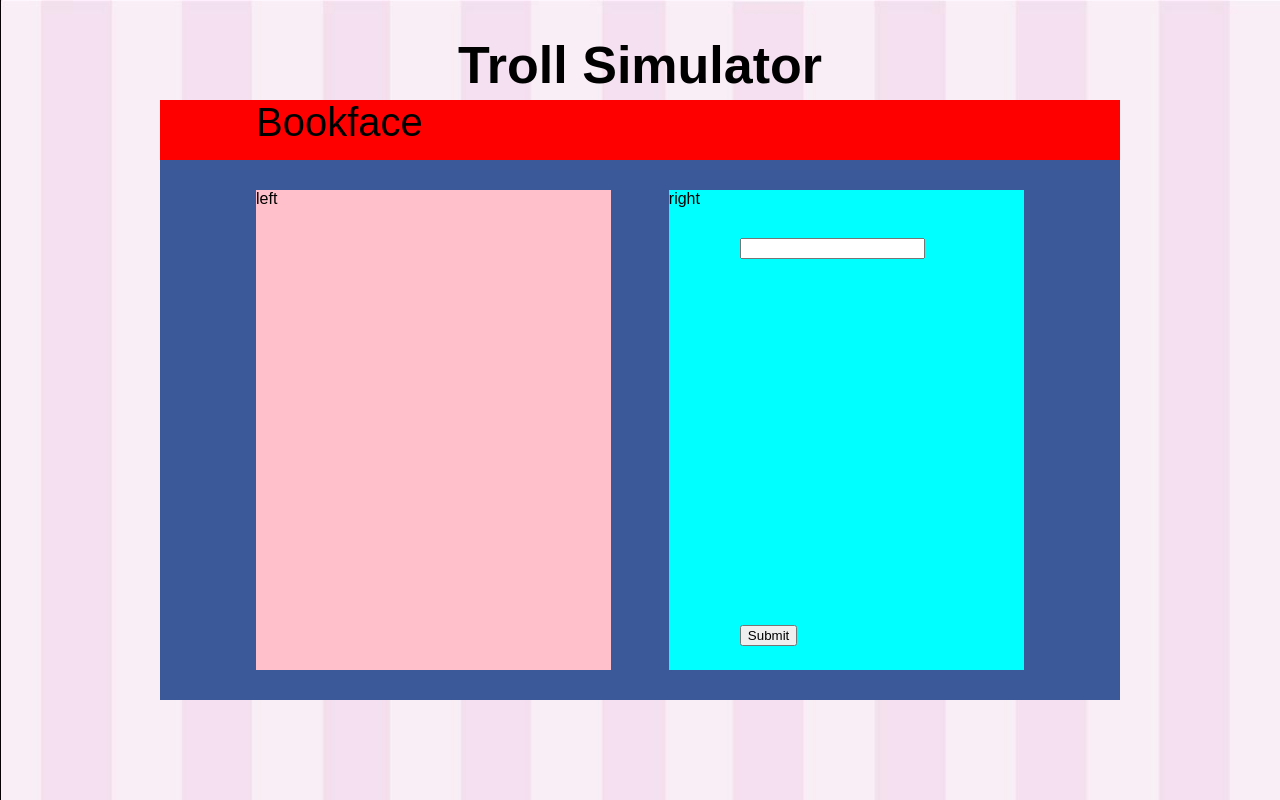
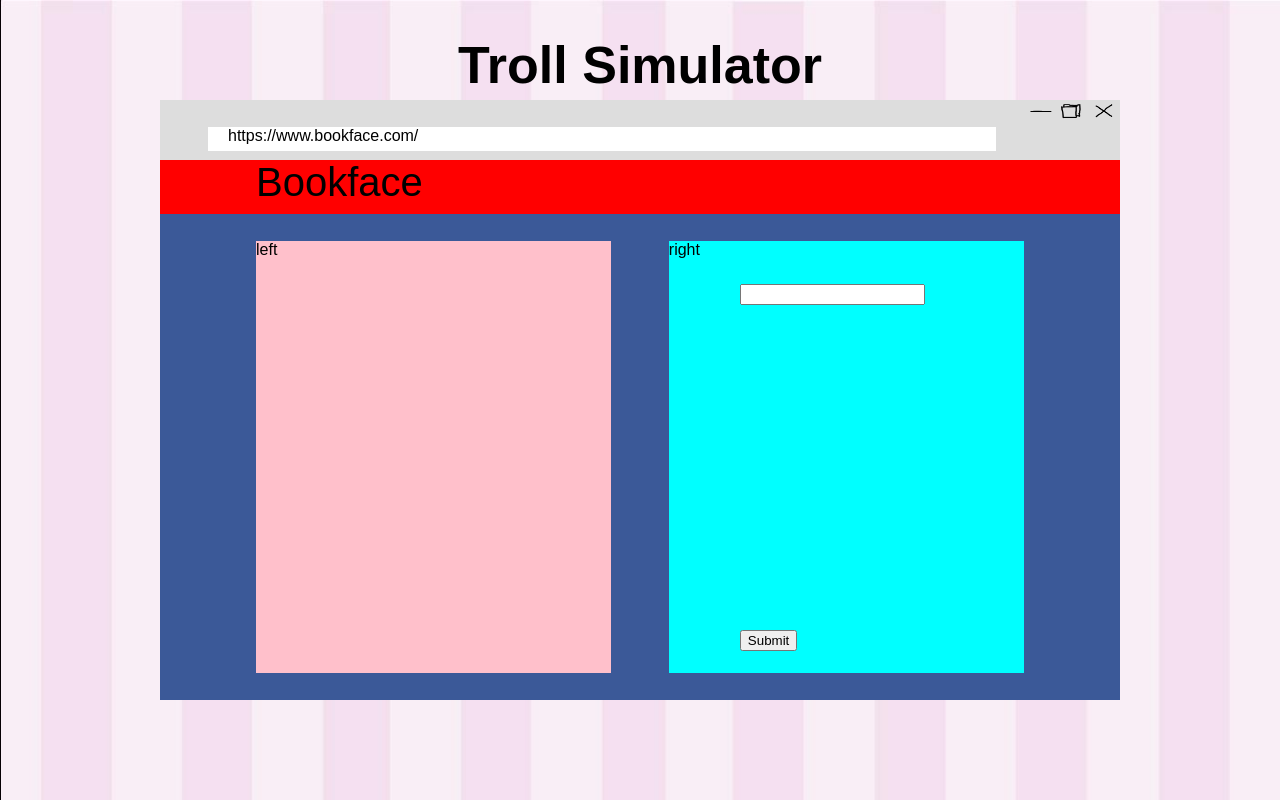
Before and after one commit to perblawiik/the-cake, a React (Create React App) app: page / in a window 1280 px wide. Built offline with nearby package versions, Linux system fonts and the light colour scheme.

Commit message:
Quick Fix

```diff
--- a/src/js/classes/LoginPage.js
+++ b/src/js/classes/LoginPage.js
@@ -47,7 +47,7 @@ const topbar = {
 
 
 		return(
-			<div>
+			<div style={{position: 'absolute', width: '100%', height: '90%', top: '10%'}}>
               	<div style={topbar}>
                     Bookface
                	</div>
```
